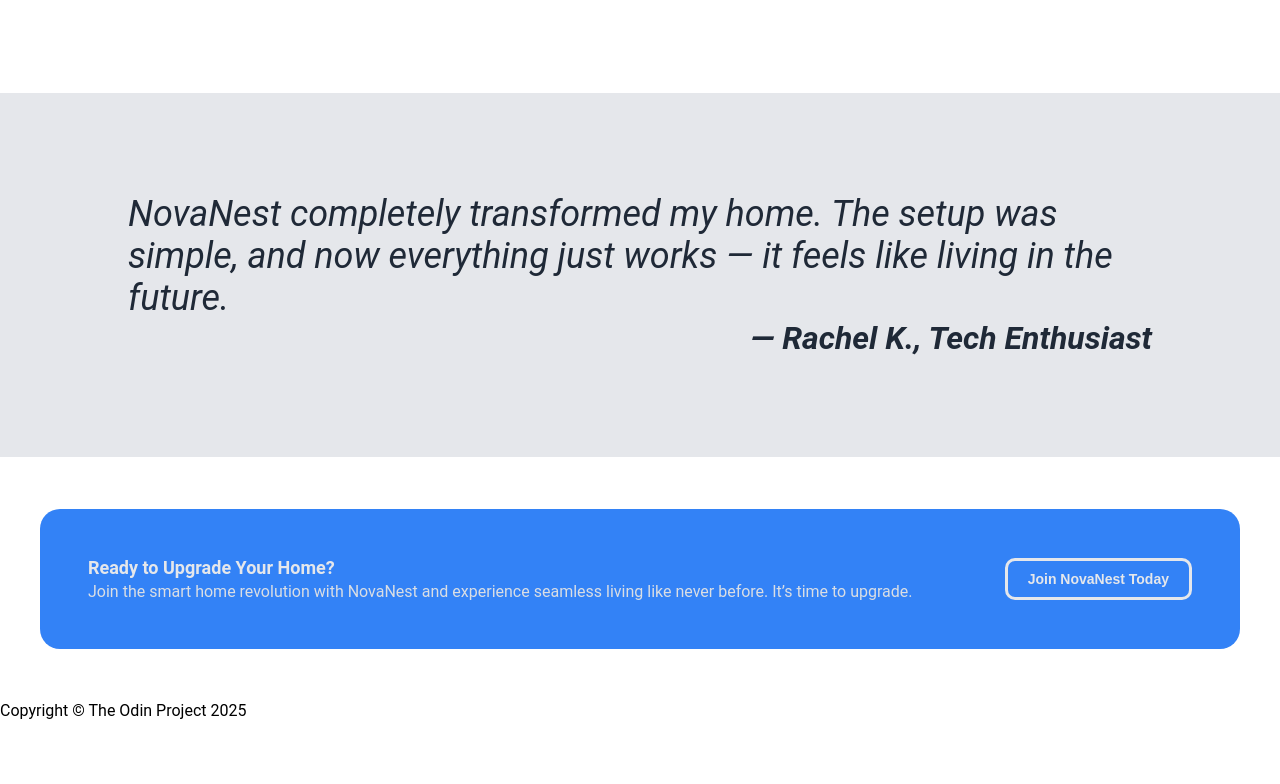
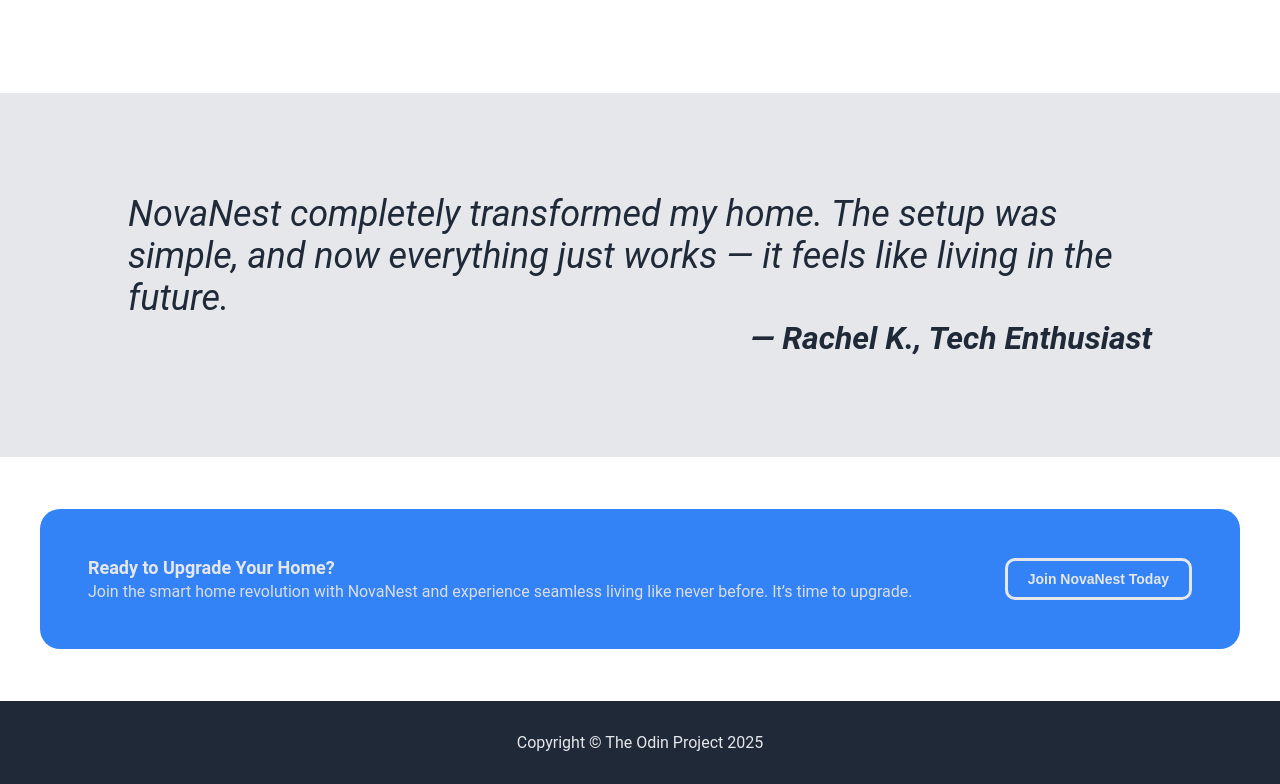
Before and after one commit to moutafatin/odin-foundation-landing-page, a plain HTML site: page index.html in a window 1280 px wide. Shown: the part 990-1774 px from the top of the page. Before the commit the page ends 1710 px from the top, so only its background shows below. Drawn offline with Linux system fonts and the light colour scheme.

Commit message:
Style footer

```diff
--- a/styles.css
+++ b/styles.css
@@ -201,3 +201,12 @@
   background-color: var(--secondary-text);
   border: 3px solid var(--blue);
 }
+
+/* footer */
+
+footer {
+  padding: 32px;
+  text-align: center;
+  background-color: var(--background);
+  color: var(--secondary-text);
+}
```
